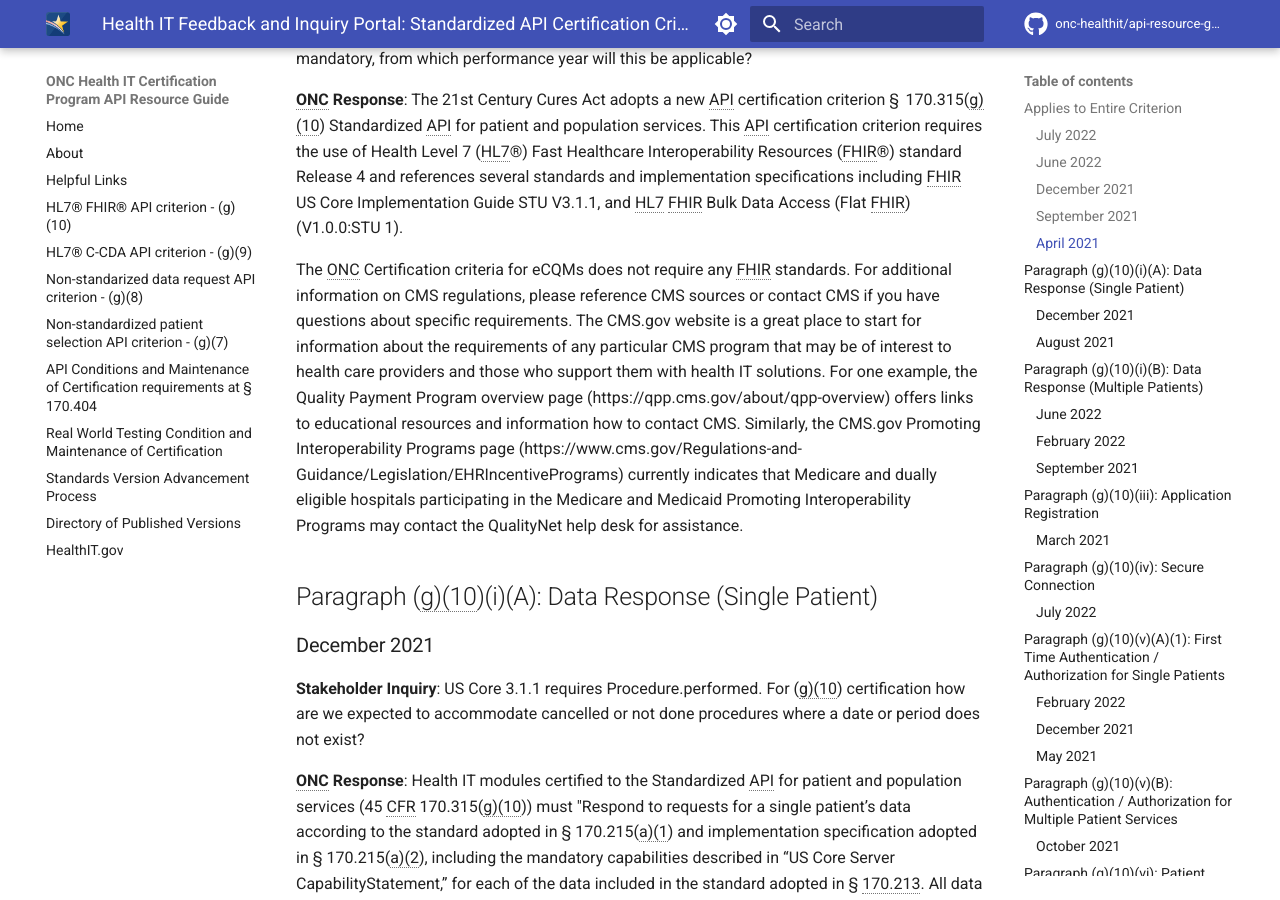
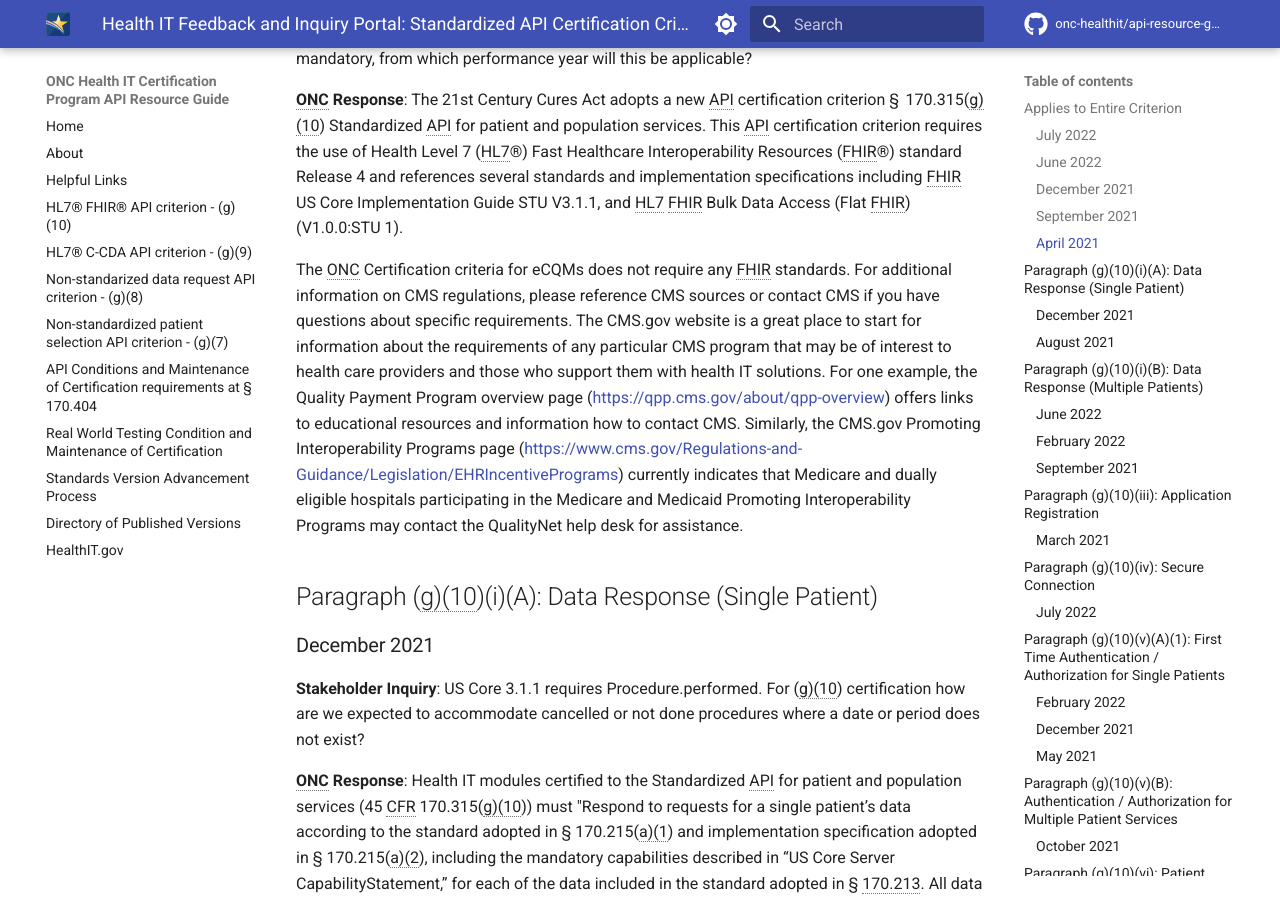
Before and after one commit to onc-healthit/api-resource-guide, an MkDocs documentation site: the page built from docs/inquiry-portal/g10-inquiries.md, in a window 1280 px wide and 900 px high, scrolled down 3292 px. Built offline with MkDocs 1.6.1 and Material for MkDocs 9.7.7, drawn with Linux system fonts in a browser that asks for light colours; comment, search, counter and statistics services are not loaded; the version menu is left out; part of the change alters nothing that is shown.

```diff
--- a/docs/inquiry-portal/g10-inquiries.md
+++ b/docs/inquiry-portal/g10-inquiries.md
@@ -53,7 +53,7 @@ Any missing information made available via the (g)(10) standardized API should b
 
 **ONC Response**: The 21st Century Cures Act adopts a new API certification criterion §  170.315(g)(10) Standardized API for patient and population services.  This API certification criterion requires the use of Health Level 7 (HL7®) Fast Healthcare Interoperability Resources (FHIR®) standard Release 4 and references several standards and implementation specifications including FHIR US Core Implementation Guide STU V3.1.1, and HL7 FHIR Bulk Data Access (Flat FHIR)(V1.0.0:STU 1).
 
-The ONC Certification criteria for eCQMs does not require any FHIR standards. For additional information on CMS regulations, please reference CMS sources or contact CMS if you have questions about specific requirements. The CMS.gov website is a great place to start for information about the requirements of any particular CMS program that may be of interest to health care providers and those who support them with health IT solutions. For one example, the Quality Payment Program overview page (https://qpp.cms.gov/about/qpp-overview) offers links to educational resources and information how to contact CMS. Similarly, the CMS.gov Promoting Interoperability Programs page (https://www.cms.gov/Regulations-and-Guidance/Legislation/EHRIncentivePrograms) currently indicates that Medicare and dually eligible hospitals participating in the Medicare and Medicaid Promoting Interoperability Programs may contact the QualityNet help desk for assistance.
+The ONC Certification criteria for eCQMs does not require any FHIR standards. For additional information on CMS regulations, please reference CMS sources or contact CMS if you have questions about specific requirements. The CMS.gov website is a great place to start for information about the requirements of any particular CMS program that may be of interest to health care providers and those who support them with health IT solutions. For one example, the Quality Payment Program overview page (<a target = "_blank" href = "https://qpp.cms.gov/about/qpp-overview">https://qpp.cms.gov/about/qpp-overview</a>) offers links to educational resources and information how to contact CMS. Similarly, the CMS.gov Promoting Interoperability Programs page (<a target = "_blank" href = "https://www.cms.gov/Regulations-and-Guidance/Legislation/EHRIncentivePrograms">https://www.cms.gov/Regulations-and-Guidance/Legislation/EHRIncentivePrograms</a>) currently indicates that Medicare and dually eligible hospitals participating in the Medicare and Medicaid Promoting Interoperability Programs may contact the QualityNet help desk for assistance.
 
 ## Paragraph (g)(10)(i)(A): Data Response (Single Patient)
 ### December 2021
```
